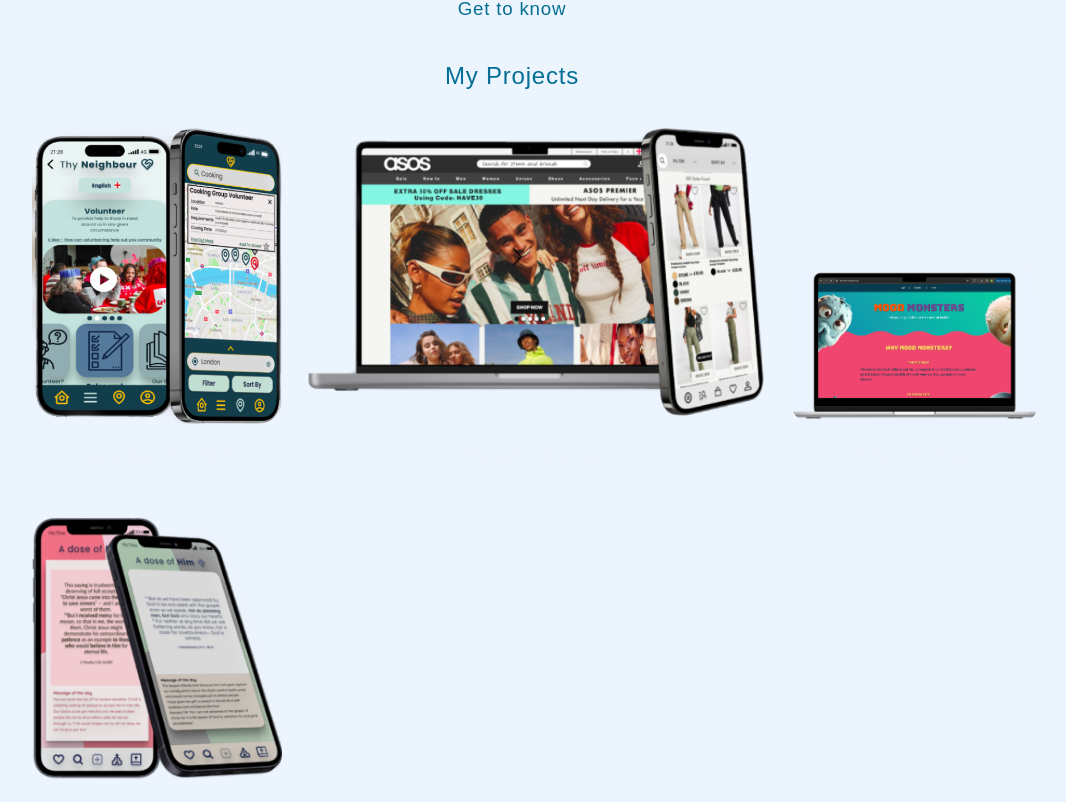
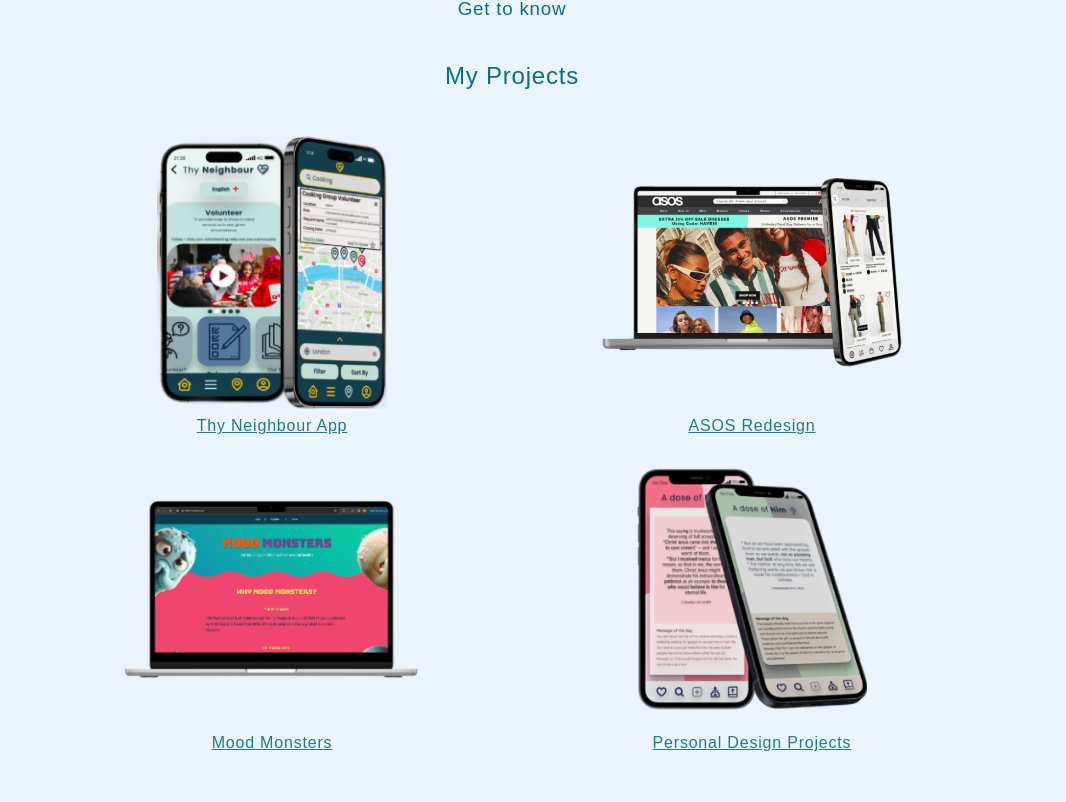
Before and after one commit to yuliannagarcia/react-portfolio, a React (Create React App) app: page / in a window 1280 px wide. Shown: the part 2418-3220 px from the top of the page, without its empty margins (128-1194 px from the left). Built offline with nearby package versions, Linux system fonts and the light colour scheme.

Commit message:
updated style changes to portfolio

```diff
--- a/src/components/Portfolio/Portfolio.css
+++ b/src/components/Portfolio/Portfolio.css
@@ -1,18 +1,14 @@
 .portfolio_container {
     display: grid;
-    grid-template-columns: 26% 48% 26%;
-    gap: 1.5rem;
-}
-
-.portfolio_container2 {
-    display: grid;
-    grid-template-columns: 26% 48% 26%;
-    gap: 1.5rem;
+    grid-template-columns: repeat(2, 1fr);
 }
 
 .portfolio_item {
+    display: flex;
+    flex-direction: column;
+    align-items: center;
+    justify-content: center;
     text-align: center;
-    align-self: end;
 }
 
 .portfolio_item:hover {
@@ -20,34 +16,32 @@
     background: transparent;
 }
 
-.portfolio_item-image {
-    border-radius: 1.5rem;
+.portfolio_item_image_container{
+    display: flex;
+    align-items: center;
+    justify-content: center;
+    height: 280px;
 }
 
-.portfolio_item-image:nth-child(1) img{
-    width: 280px;
-    height: 333px;
-    transition: var(--transition);
-}
-.portfolio_item-image:nth-child(2) img{
-    width: 518px;
-    height: 326px;
+.portfolio_item-image{
     transition: var(--transition);
 }
 
-.portfolio_item-image:nth-child(3) img{
-    width: 309px;
-    height: 325px;
-    transition: var(--transition);
+.portfolio_item_vertical-image {
+    width: calc(50% - 10px);
+}
+
+.portfolio_item_horizontal-image {
+    width: calc(65% - 10px);
 }
 
 .portfolio_item-image:hover {
     transform: scale(1.1);
 }
 
-.portfolio_item h3{
-    text-align: center;
+.portfolio_item a{
     color:  var(--color-primary-variant);
+    font-weight: 500;
     margin-top: 2%;
 }
 
@@ -55,9 +49,8 @@
     color:  var(--color-primary);
 }
 
-.portfolio_item a{
+.portfolio-btn{
     margin-top: 1%;
-    display: inline-block;
     color:  var(--color-bg);
     text-decoration: none;
     border-color: transparent;
--- a/src/components/Portfolio/Portfolio.jsx
+++ b/src/components/Portfolio/Portfolio.jsx
@@ -27,7 +27,7 @@
             </div>
           </Link>
           <article className="">
-            <h3><Link to="/Project1" onClick={scrollToTop}>Thy Neighbour App</Link></h3>
+            <Link to="/Project1" onClick={scrollToTop}>Thy Neighbour App</Link>
             {/* <Link className="btn btn-primary portfolio-btn" to="/Project1" onClick={scrollToTop}>View</Link> */}
           </article>
         </div>
@@ -38,7 +38,7 @@
             </div>
           </Link>
           <article className="">
-            <h3><Link to="/Project2" onClick={scrollToTop}>ASOS Redesign</Link></h3>
+            <Link to="/Project2" onClick={scrollToTop}>ASOS Redesign</Link>
             {/* <Link className="btn btn-primary portfolio-btn" to="/Project2" onClick={scrollToTop}>View</Link> */}
           </article>
         </div>
@@ -49,7 +49,7 @@
             </div>
           </Link>
           <article className="">
-            <h3><Link to="/Project3" onClick={scrollToTop}>Mood Monsters</Link></h3>
+            <Link to="/Project3" onClick={scrollToTop}>Mood Monsters</Link>
             {/* <Link className="btn btn-primary portfolio-btn" to="/Project3" onClick={scrollToTop}>View</Link> */}
           </article>
         </div>
@@ -60,7 +60,7 @@
             </div>
           </Link>
           <article className="">
-            <h3><Link to="/Project4" onClick={scrollToTop}>Personal Design Projects</Link></h3>
+            <Link to="/Project4" onClick={scrollToTop}>Personal Design Projects</Link>
             {/* <Link className="btn btn-primary portfolio-btn" to="/Project4" onClick={scrollToTop}>View</Link> */}
           </article>
         </div>
```
